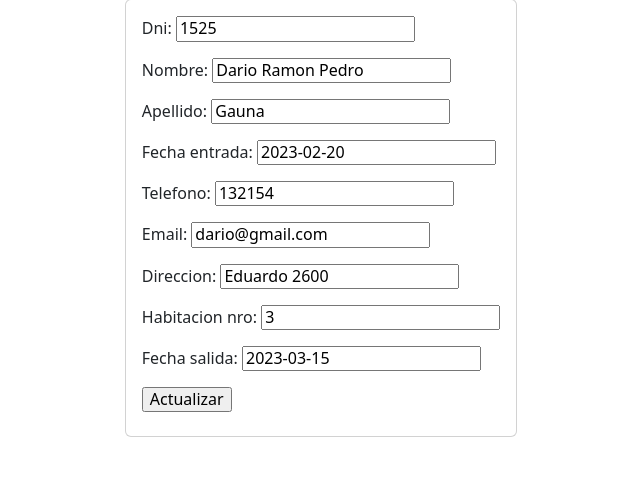
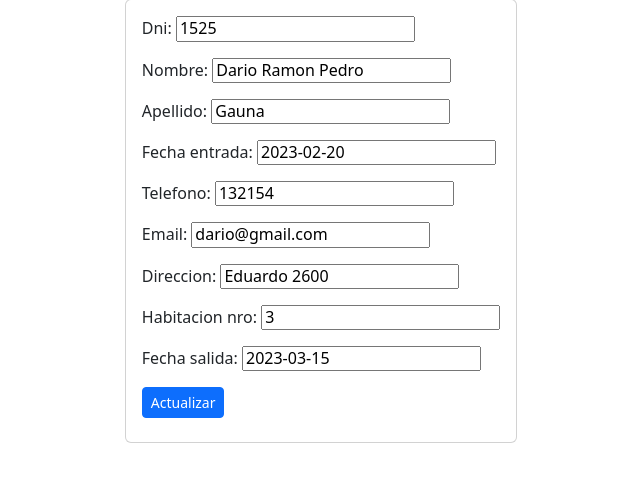
Before and after one commit to LeonardoDaSilva29/p_hotel, a Django app: page /mostrarHuesped/actualizar/1525 in a window 1280 px wide. Shown: the part 137-619 px from the top of the page, without its empty margins (319-959 px from the left). Run offline with Django 4.2, Linux system fonts and the light colour scheme; data comes from the database, SQL or seed files in the repository; both versions use the stored data as it was after the commit.

Commit message:
ahora todo listo final

```diff
--- a/gestion_persona/templates/actualizarHuesped.html
+++ b/gestion_persona/templates/actualizarHuesped.html
@@ -8,7 +8,7 @@
             <form action="/mostrarHuesped/actualizar/{{ persona.dni }}" method="post">
                 {% csrf_token %}
                 {{ form.as_p }}
-                <input type="submit" value="Actualizar">
+                <input type="submit" value="Actualizar" class="btn btn-primary btn-sm">
             </form>
         </div>
 
--- a/gestion_persona/templates/huespedes.html
+++ b/gestion_persona/templates/huespedes.html
@@ -32,7 +32,7 @@
                 <td>{{ persona.fecha_salida }}</td>
                 <td>
                     <a href='actualizar/{{ persona.dni }}' class="btn btn-primary btn-sm">Actualizar</a>
-                    <a href='borrar/{{ persona.dni }}' class="btn btn-primary btn-sm">Borrar</a>
+                    <!--<a href='borrar/{{ persona.dni }}' class="btn btn-primary btn-sm">Borrar</a> -->
                 </td>
             </tr>
             {% endfor %}
```
Also changed, not shown: db.sqlite3.
